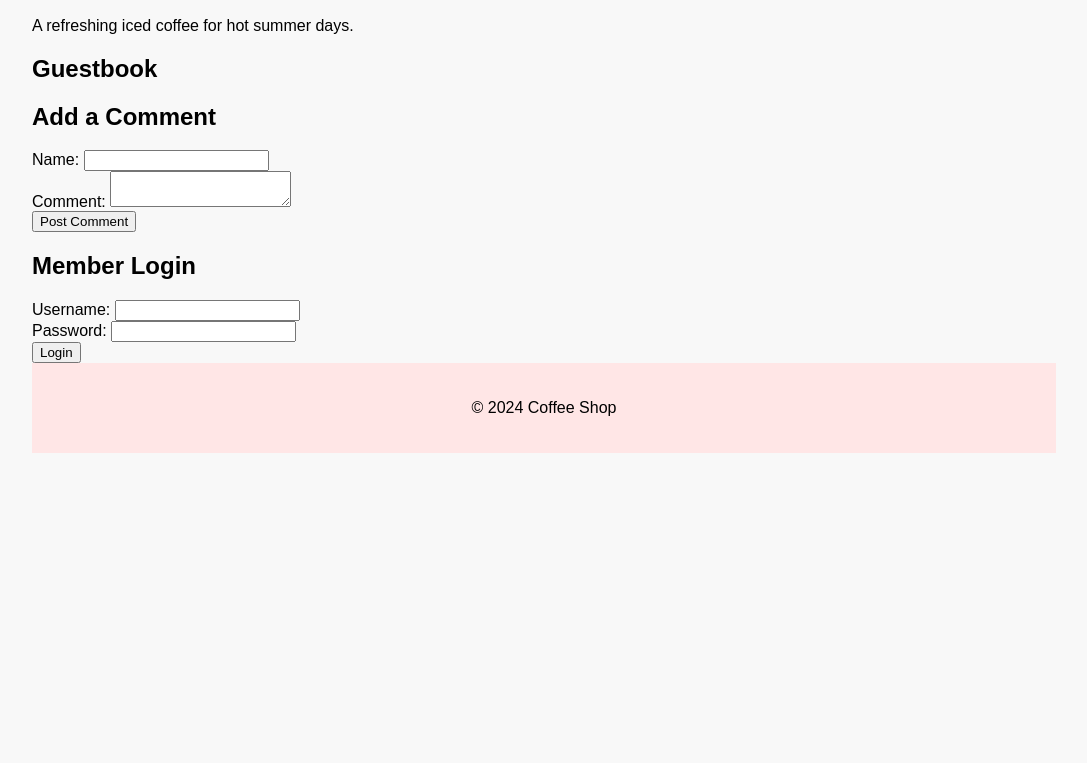
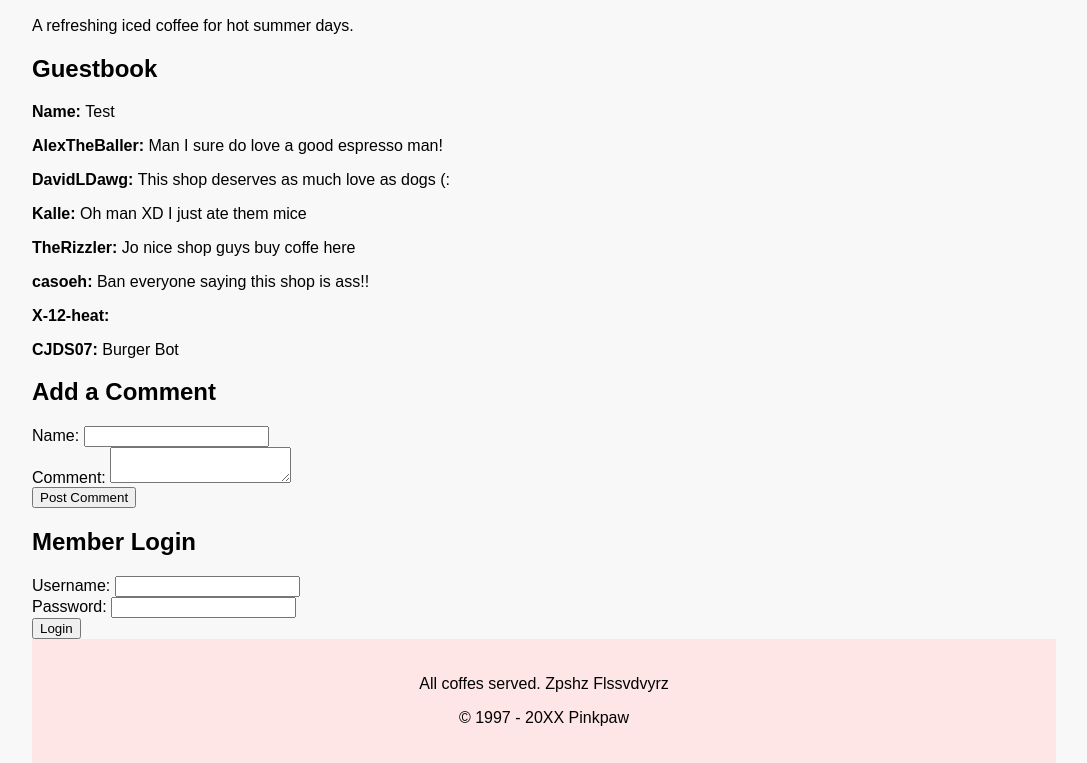
Before and after one commit to kalluunka/terminal, a plain HTML site: page coffeshop/index.html in a window 1280 px wide. Shown: the part 1254-2017 px from the top of the page, without its empty margins (96-1183 px from the left). Before the commit the page ends 1707 px from the top, so only its background shows below. Drawn offline with Linux system fonts and the light colour scheme.

Commit message:
Update index.html

```diff
--- a/coffeshop/index.html
+++ b/coffeshop/index.html
@@ -40,6 +40,14 @@
 
         <div id="guestbook">
             <h2>Guestbook</h2>
+            <p><strong>Name: </strong>Test</p>
+            <p><strong>AlexTheBaller: </strong>Man I sure do love a good espresso man!</p>
+            <p><strong>DavidLDawg: </strong>This shop deserves as much love as dogs (:</p>
+            <p><strong>Kalle: </strong>Oh man XD I just ate them mice</p>
+            <p><strong>TheRizzler: </strong>Jo nice shop guys buy coffe here</p>
+            <p><strong>casoeh: </strong>Ban everyone saying this shop is ass!!</p>
+            <p><strong>X-12-heat: </strong></p>
+            <p><strong>CJDS07: </strong>Burger Bot</p>
             <div id="comments"></div>
 
     <h2>Add a Comment</h2>
@@ -68,7 +76,8 @@
         </div>
 
         <div class="footer">
-            <p>&copy; 2024 Coffee Shop</p>
+			<p>All coffes served. Zpshz Flssvdvyrz</p>
+            <p>&copy; 1997 - 20XX Pinkpaw</p>
         </div>
     </div>
 </body>
```
